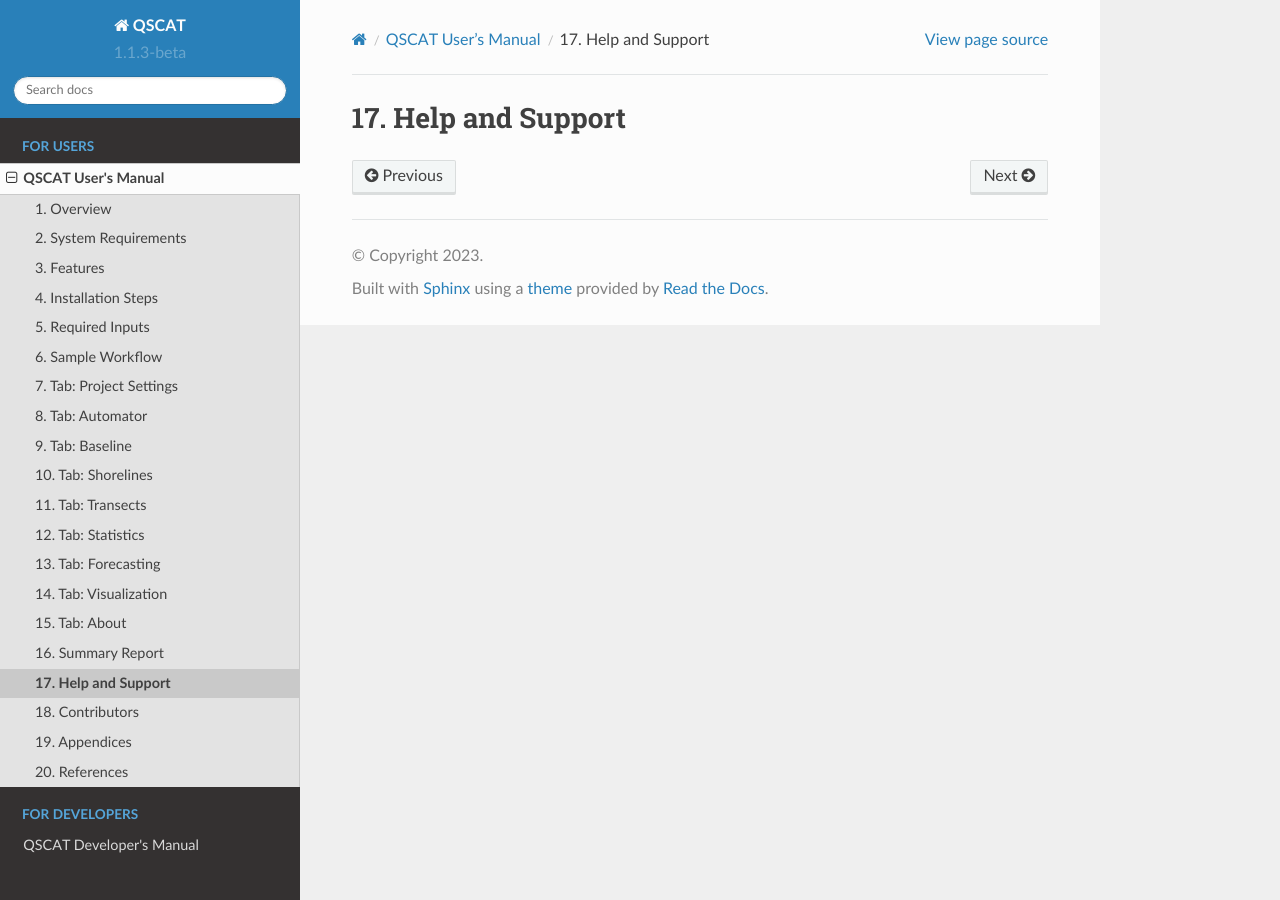
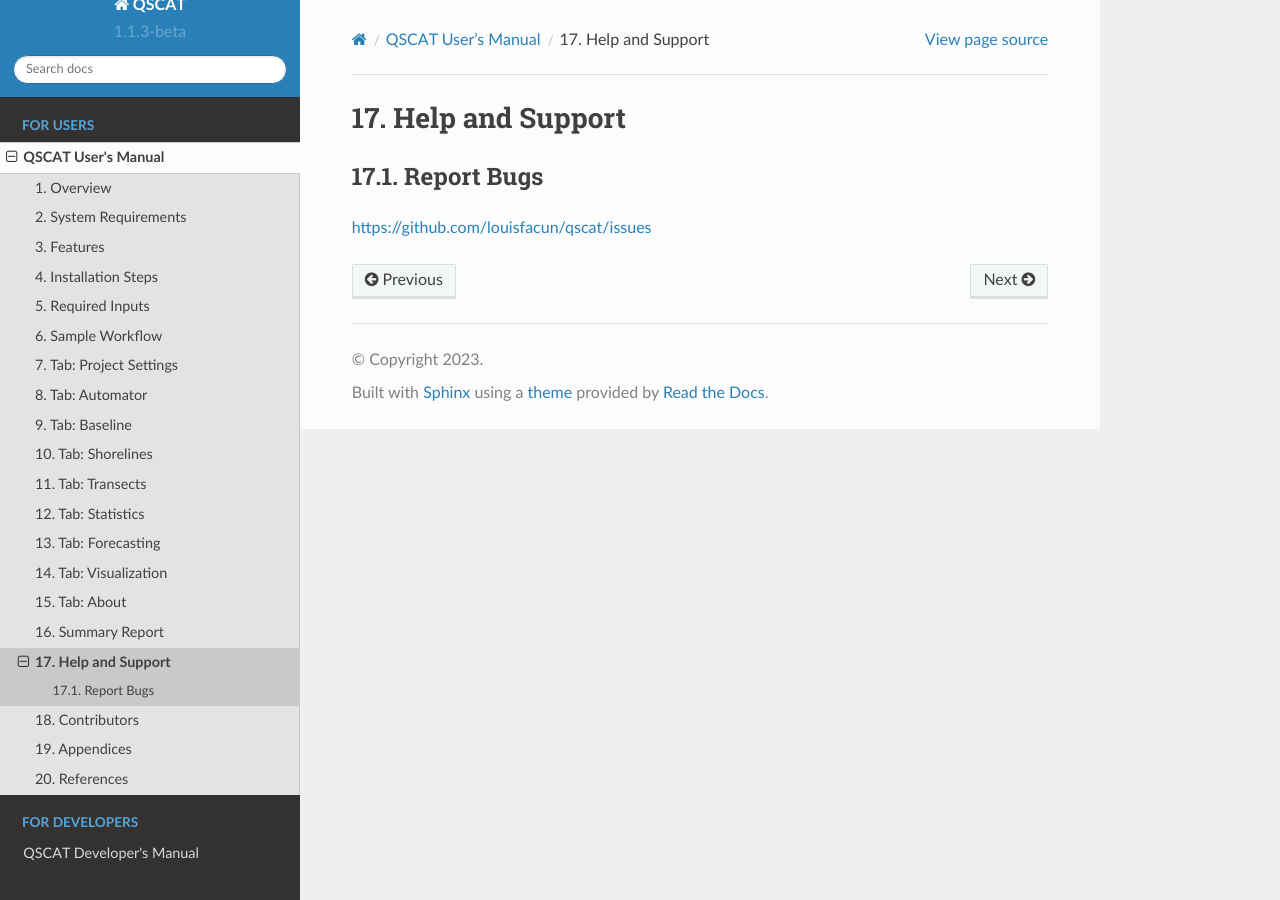
Before and after one commit to upmsi-coaster/qscat-docs, a Sphinx documentation site: the page built from docs/source/users_manual/others/help_and_support.rst, in a window 1280 px wide. Built offline with Sphinx 7.4.7 and the Read the Docs theme 2.0.0, drawn with Linux system fonts in a browser that asks for light colours.

Commit message:
Update help_and_support.rst

```diff
--- a/docs/source/users_manual/others/help_and_support.rst
+++ b/docs/source/users_manual/others/help_and_support.rst
@@ -1,3 +1,8 @@
 ****************
 Help and Support
 ****************
+
+Report Bugs
+===========
+
+https://github.com/louisfacun/qscat/issues
```
